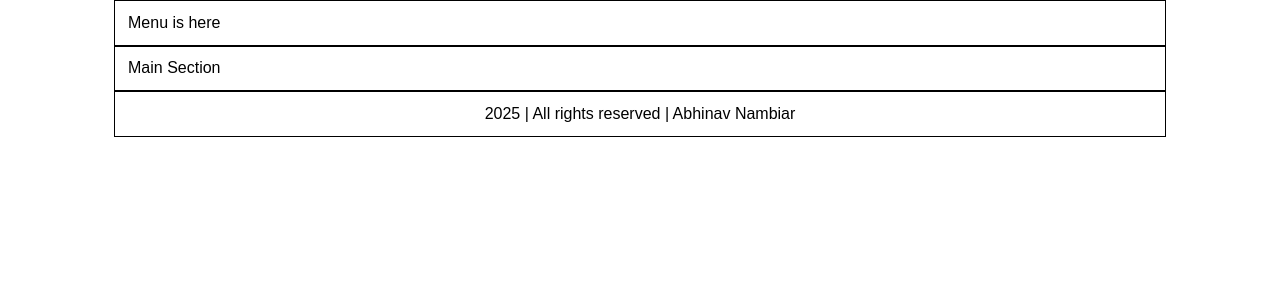
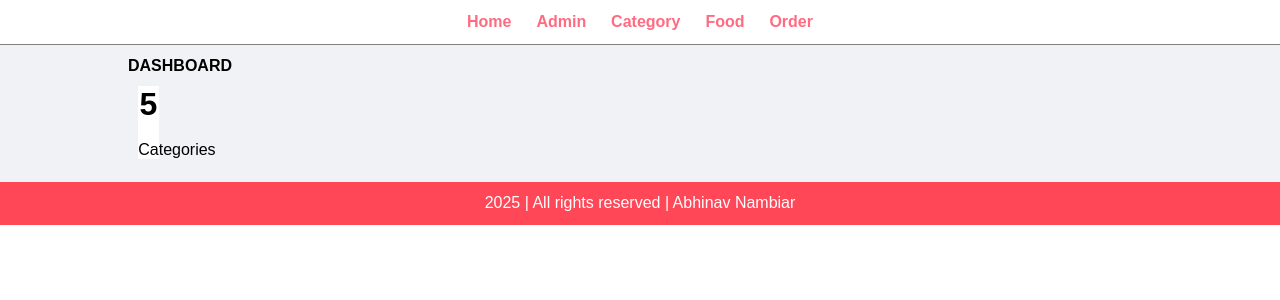
Before and after one commit to abhinavnambiar1/food-ordering-system, a PHP site: page /admin/index.php in a window 1280 px wide. Shown: the top 300 px of the page. Run offline with PHP 8.4, Linux system fonts and the light colour scheme.

Commit message:
basic css adding and menu and frontend updated

```diff
--- a/admin/index.php
+++ b/admin/index.php
@@ -8,9 +8,15 @@
 </head>
 <body>
     <!-- Menu Section Starts -->
-        <div class="menu">
+        <div class="menu text-center">
             <div class="wrapper">
-                Menu is here
+                <ul>
+                    <li><a href="#">Home</a></li>
+                    <li><a href="#">Admin</a></li>
+                    <li><a href="#">Category</a></li>
+                    <li><a href="#">Food</a></li>
+                    <li><a href="#">Order</a></li>
+                </ul>
             </div>
         </div>
     <!-- Menu Section Ends -->
@@ -18,7 +24,13 @@
     <!-- Main Content Starts -->
         <div class="main-content">
             <div class="wrapper">
-                Main Section
+                <strong>DASHBOARD</strong>
+
+                <div class="col-4 text-center">
+                    <h1>5</h1>
+                    <br/>
+                    Categories
+                </div>
             </div>
         </div>
     <!-- Main Content Ends -->
@@ -26,7 +38,7 @@
     <!-- Footer Section Starts -->
         <div class="footer">
             <div class="wrapper">
-                <p class="text-center"><span id="current-year"></span> | All rights reserved | Abhinav Nambiar</p>
+                <p class="text-center"><span id="current-year"></span> | All rights reserved | <a href="#">Abhinav Nambiar</a></p>
             </div>
         </div>
     <!-- Footer Section Ends -->
--- a/css/admin.css
+++ b/css/admin.css
@@ -5,12 +5,55 @@
 }
 
 .wrapper{
-    border: 1px solid black;
     padding: 1%;
     width: 80%;
     margin: 0 auto;
 }
 
+.menu{
+    border-bottom: 1px solid grey;
+}
+
+.menu ul{
+    list-style-type: none;
+}
+
+.menu ul li{
+    display: inline;
+    padding: 1%;
+}
+
+.menu ul li a{
+    text-decoration: none;
+    font-weight: bold;
+    color: #ff6b81;
+}
+
+.menu ul li a:hover{
+    color: #ff4757;
+}
+
 .text-center{
     text-align: center;
 }
+
+.main-content{
+    background-color: #f1f2f6;
+}
+
+.col-4{
+    width: 20%;
+    background-color: white;
+    margin: 1%;
+    width: 2%;
+}
+
+.footer{
+    background-color: #ff4757;
+    color: white;
+}
+
+.footer a{
+    color: white;
+    text-decoration: none;
+}
```
